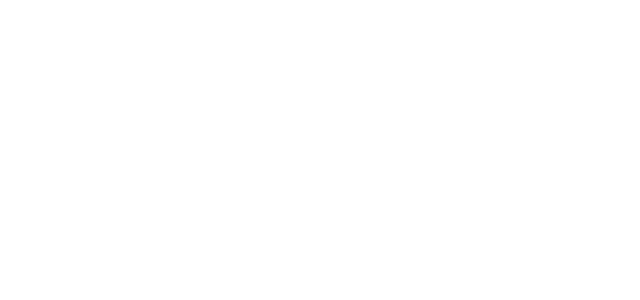
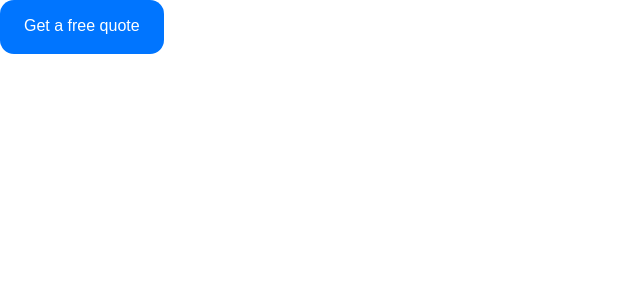
Before and after one commit to PubgGamerUzbSila/Hackathon, a React (Vite) app: page / in a window 1280 px wide. Shown: the top 300 px of the page, without its empty margins (0-640 px from the left). Built offline with nearby package versions, Linux system fonts and the light colour scheme.

Commit message:
btn done ✅

```diff
--- a/src/App.css
+++ b/src/App.css
@@ -1,15 +1,24 @@
+:root {
+    --btn-bg-1: #0075FF ;
+    --white: #fff;
+}
+
 * {
     margin: 0;
     padding: 0;
     box-sizing: border-box;
 }
 
-html{
+html {
     font-size: 62.5%;
 }
 
-.container{
+.container {
     max-width: 144rem;
     width: 100%;
     margin: 0 auto;
 }
+
+body {
+    font-family: 'Roboto', sans-serif;
+}
--- a/src/App.jsx
+++ b/src/App.jsx
@@ -1,10 +1,11 @@
 import "./App.css";
+import { Button } from "./components/UI/Button/Button";
 
 function App() {
   return (
     <>
       <div className="container">
-
+        <Button padding="padding__type1">Get a free quote</Button>
       </div>
     </>
   );
--- a/src/components/UI/Button/Button.jsx
+++ b/src/components/UI/Button/Button.jsx
@@ -1,5 +1,9 @@
 import React from "react";
-
-export const Button = () => {
-  return <div>Button</div>;
+import styles from "./Button.module.css";
+export const Button = ({ children, padding }) => {
+  return (
+    <>
+      <button className={`${styles["btn"]} ${styles[padding]}`}>{children}</button>
+    </>
+  );
 };
--- a/src/components/UI/Button/Button.module.css
+++ b/src/components/UI/Button/Button.module.css
@@ -0,0 +1,31 @@
+.btn {
+    background: var(--btn-bg-1);
+    text-align: center;
+    font-size: 1.6rem;
+    color: var(--white);
+    border: none;
+    border-radius: 1.4rem;
+}
+
+.padding__type1,
+.padding__type2,
+.padding__type4 {
+    background: var(--btn-bg-1);
+}
+
+.padding__type1 {
+    padding: 1.7rem 2.4rem 1.9rem 2.4rem;
+}
+
+.padding__type2 {
+    padding: 2.6rem 3.8rem;
+}
+
+.padding__type3 {
+    background: var(--white);
+    padding: 2.6rem 3.9rem 2.7rem 3.9rem;
+}
+
+.padding__type4 {
+    padding: 2.6rem 2rem;
+}
```
Also changed, not shown: src/components/Navbar/Navbar.jsx (+39 -0 lines), src/assets/icons/hech.txt (deleted), src/assets/icons/logo.svg (added).
